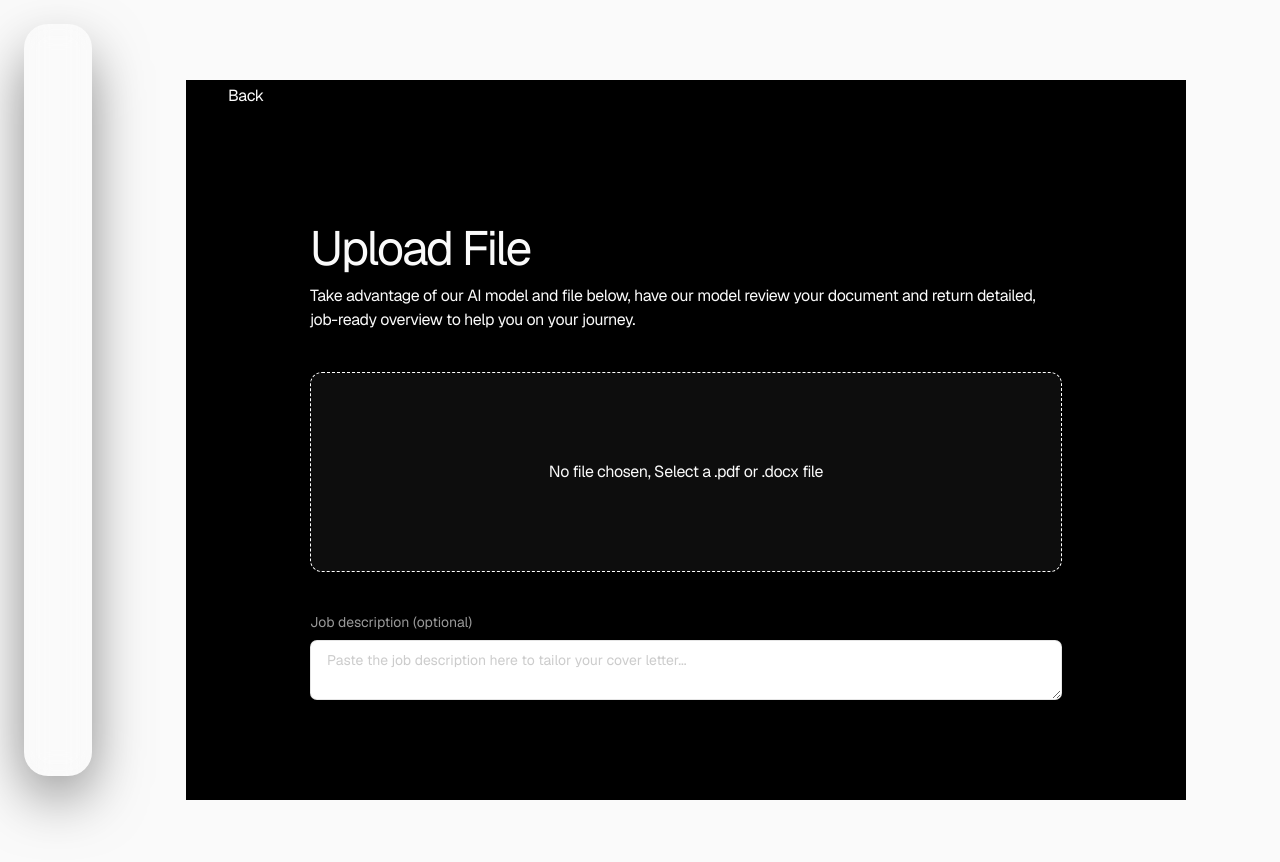
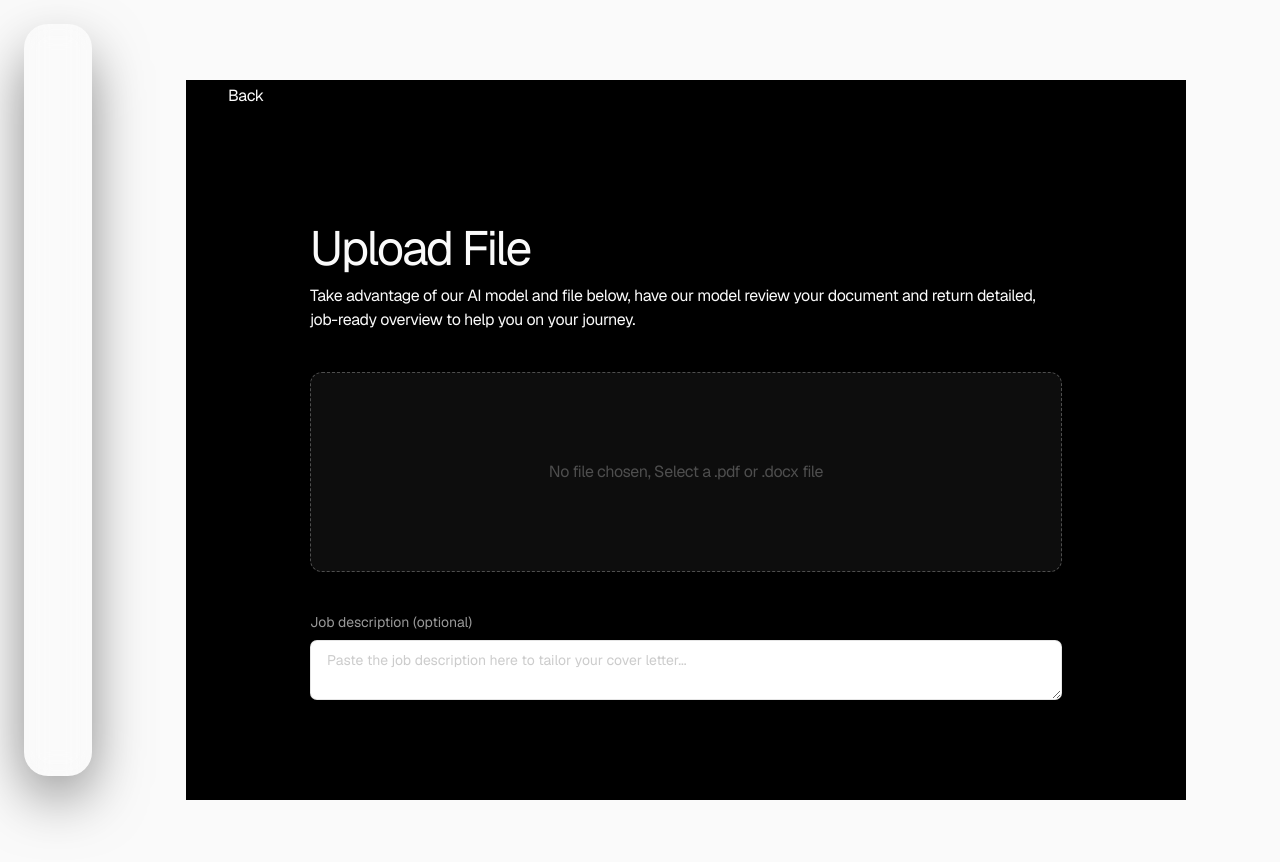
Before and after one commit to CL-Buchan/Aplyra, a Next.js app in the folder frontend/: page /dashboard/upload in a window 1280 px wide. Shown: the top 862 px of the page. Built offline with nearby package versions, Linux system fonts and the light colour scheme; no server answers; some icons are missing.

Commit message:
changed: dropzone border colour and text colour

```diff
--- a/frontend/app/components/Dropzone.tsx
+++ b/frontend/app/components/Dropzone.tsx
@@ -25,7 +25,7 @@ export default function Dropzone({
 					? 'border-red-600 bg-red-600/5 hover:bg-red-600/10'
 					: success
 						? 'border-green-600 bg-green-600/5 hover:bg-green-600/10'
-						: 'border-white bg-white/5 hover:bg-white/10',
+						: 'border-muted bg-white/5 hover:bg-white/10',
 			)}>
 			<input
 				type='file'
@@ -52,7 +52,7 @@ export default function Dropzone({
 					<CheckCircle color='green' width={20} height={20} />
 				</div>
 			) : (
-				<p>No file chosen, Select a .pdf or .docx file</p>
+				<p className='text-muted'>No file chosen, Select a .pdf or .docx file</p>
 			)}
 		</div>
 	);
--- a/frontend/app/components/applications/ApplicationModal.tsx
+++ b/frontend/app/components/applications/ApplicationModal.tsx
@@ -7,6 +7,7 @@ import Input from '../ui/Input';
 import Modal from '../ui/Modal';
 import { createClient } from '@/app/services/supabase/client';
 import posthog from 'posthog-js';
+import { toast } from 'sonner';
 
 const REQUIRED_FIELDS: (keyof JobApplication)[] = [
 	'role',
@@ -49,6 +50,17 @@ export default function ApplicationModal({ isOpen, onClose }: ModalProps) {
 			return console.error('You must be logged in to add applications.');
 		}
 
+		const { data: company_names, error: companyError } = await supabase
+			.from('company')
+			.select('name')
+			.eq('name', application.company || '');
+
+		if (companyError) return console.error();
+		if (!company_names || company_names.length === 0)
+			return console.error('Company name is not found.');
+
+		toast.error('Company name is not found.');
+
 		const { error } = await supabase
 			.from('applications')
 			.insert(
@@ -72,6 +84,7 @@ export default function ApplicationModal({ isOpen, onClose }: ModalProps) {
 		posthog.capture('application_created', {
 			application_count: applications.length,
 		});
+		toast.success('Your application was successfully created!');
 		setApplications([]);
 		onClose();
 	}
```
